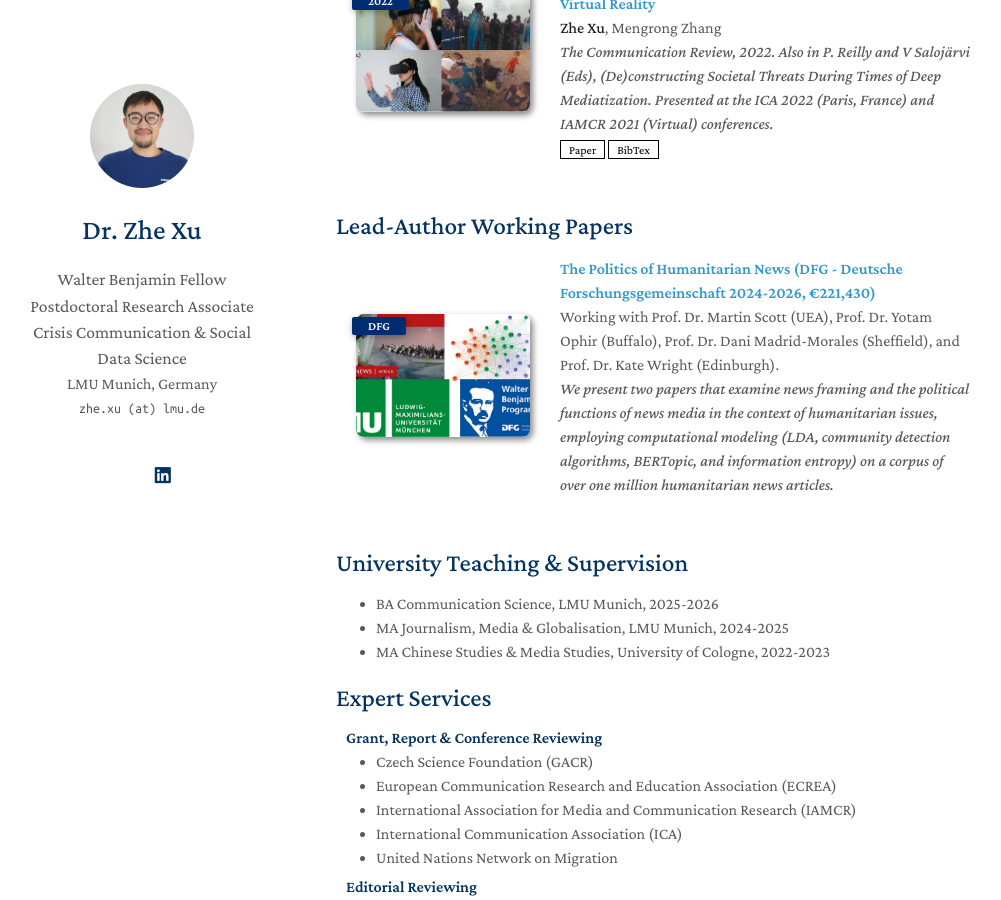
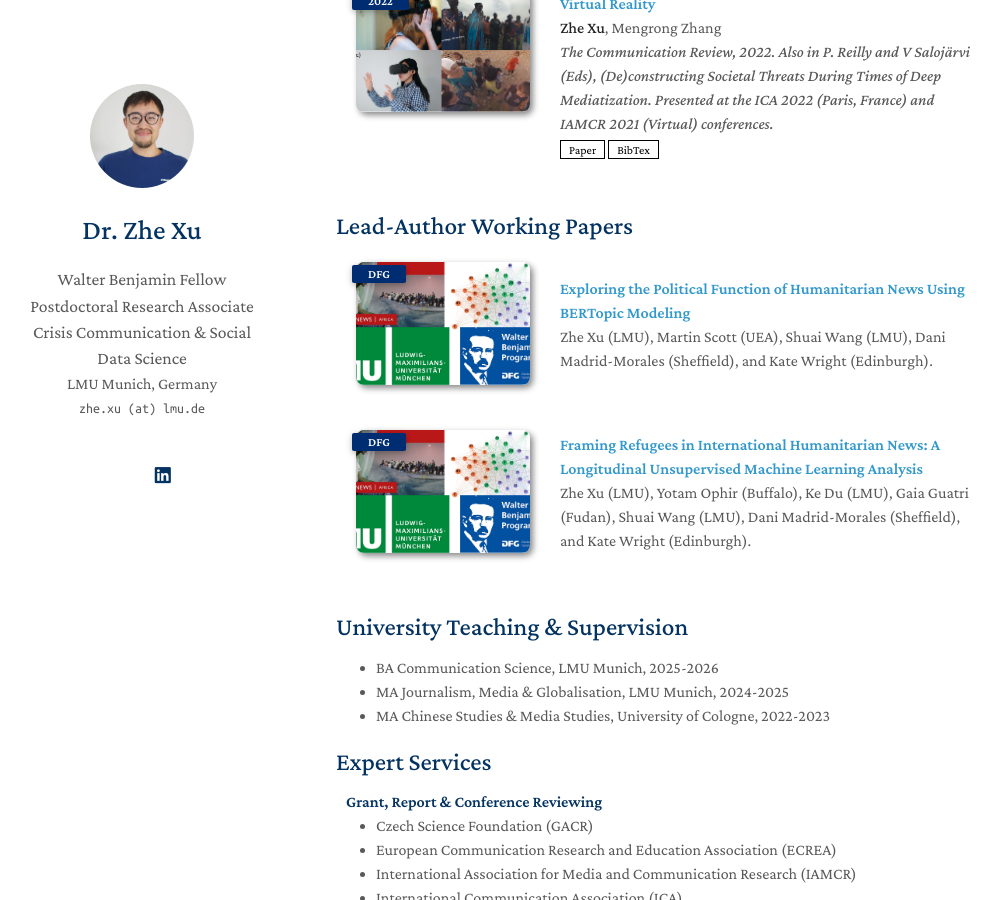
Before and after one commit to zhexuphd/home, a Jekyll site: the page built from index.md, in a window 1280 px wide and 900 px high, scrolled down 961 px. Shown: the whole window, without its empty margins (134-1135 px from the left). Built offline with Jekyll 4.4.1, drawn with Linux system fonts in a browser that asks for light colours; a style sheet for code colours, icons or effects is not loaded; our own code applies the rules of GitHub Pages for plain Markdown files.

Commit message:
Update dfg.yml

```diff
--- a/_data/dfg.yml
+++ b/_data/dfg.yml
@@ -1,7 +1,13 @@
 main:
 
-  - title: "The Politics of Humanitarian News (DFG - Deutsche Forschungsgemeinschaft 2024-2026, €221,430)"
-    authors: Working with Prof. Dr. Martin Scott (UEA), Prof. Dr. Yotam Ophir (Buffalo), Prof. Dr. Dani Madrid-Morales (Sheffield), and Prof. Dr. Kate Wright (Edinburgh).
+  - title: "Exploring the Political Function of Humanitarian News Using BERTopic Modeling"
+    authors: Zhe Xu (LMU), Martin Scott (UEA), Shuai Wang (LMU), Dani Madrid-Morales (Sheffield), and Kate Wright (Edinburgh).
     conference_short: DFG
-    conference: We present two papers that examine news framing and the political functions of news media in the context of humanitarian issues, employing computational modeling (LDA, community detection algorithms, BERTopic, and information entropy) on a corpus of over one million humanitarian news articles.
+    conference:
     image: ./assets/img/project.jpg
+
+  - title: "Framing Refugees in International Humanitarian News: A Longitudinal Unsupervised Machine Learning Analysis"
+    authors: Zhe Xu (LMU), Yotam Ophir (Buffalo), Ke Du (LMU), Gaia Guatri (Fudan), Shuai Wang (LMU), Dani Madrid-Morales (Sheffield), and Kate Wright (Edinburgh).
+    conference_short: DFG
+    conference:
+    image: ./assets/img/project.jpg
```
